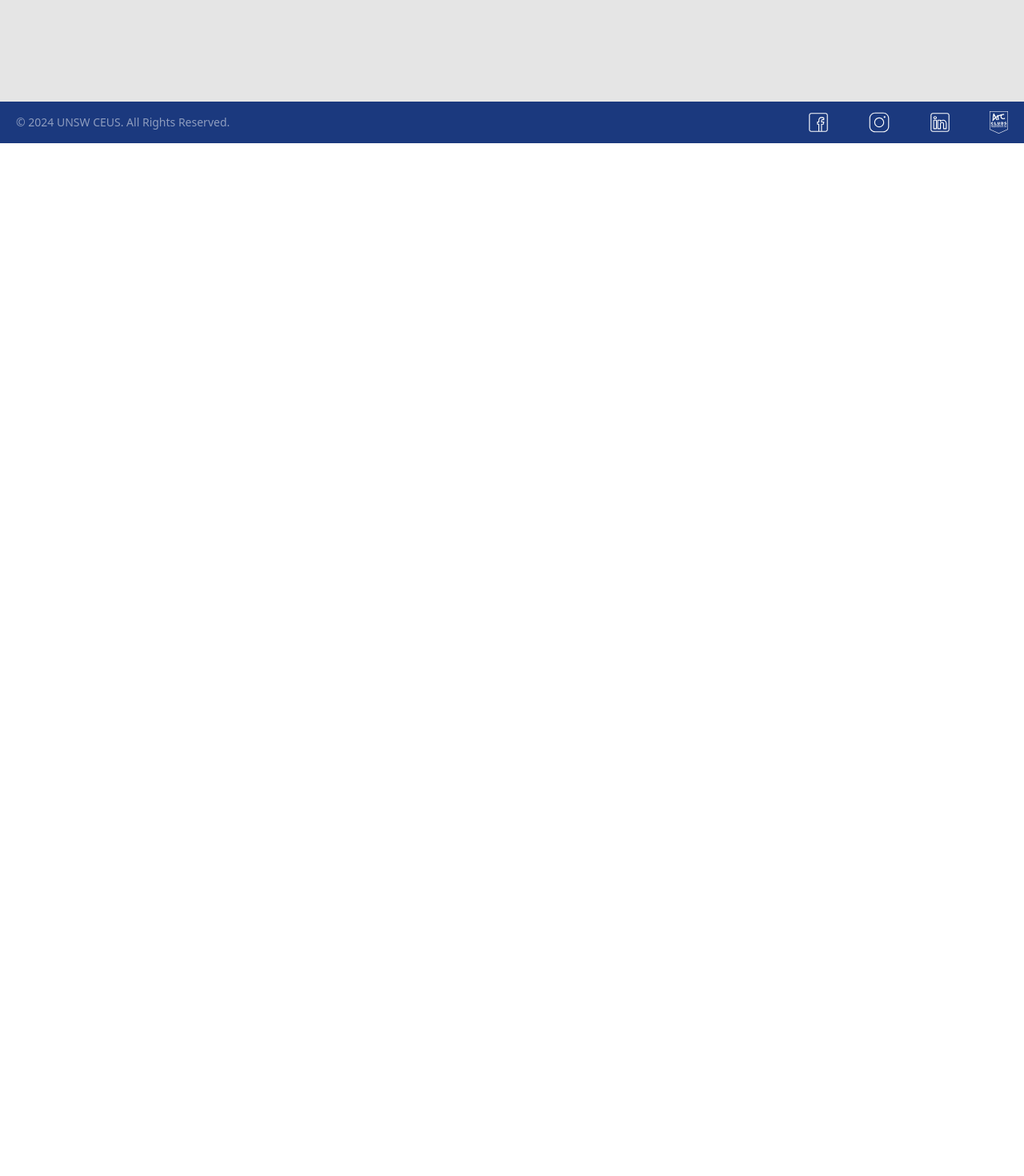
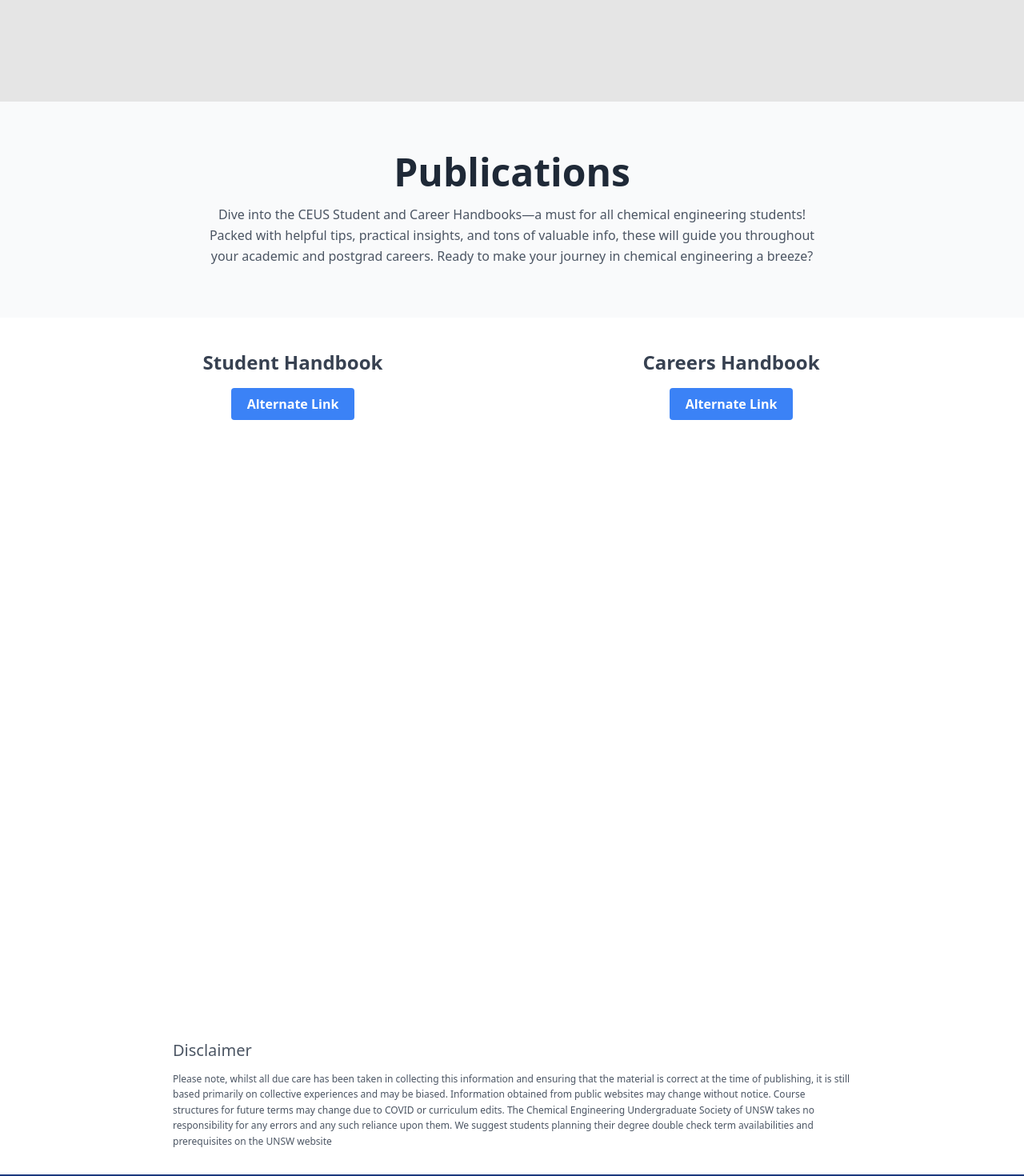
Before and after one commit to f1shyfang/CEUS_website, a React (Vite) app in the folder CEUS/: page / in a window 1280 px wide. Shown: the part 2040-3510 px from the top of the page at 80% size. Before the commit the page ends 2219 px from the top, so only its background shows below. Built offline with nearby package versions, Linux system fonts and the light colour scheme; grey boxes are pictures that could not be loaded.

Commit message:
added pubs and placeholders about to animate

```diff
--- a/CEUS/src/App.tsx
+++ b/CEUS/src/App.tsx
@@ -1,6 +1,7 @@
 // src/App.tsx - TEMPORARY CHANGE FOR TESTING
 import React from 'react';
 import Header from './layouts/Header';
+import PublicationsPage from './pages/PublicationsPage';
 import Footer from './layouts/Footer';
 import HomePage from './pages/HomePage'; // <-- Import HomePage
 
@@ -10,6 +11,8 @@ function App() {
       <Header />
       <main className="flex-grow"> {/* Removed container/padding here, let HomePage handle it */}
         <HomePage /> {/* <-- Render HomePage directly */}
+
+        <PublicationsPage />
       </main>
       <Footer />
     </div>
--- a/CEUS/src/pages/AboutPage.tsx
+++ b/CEUS/src/pages/AboutPage.tsx
@@ -0,0 +1,15 @@
+// src/pages/AboutPage.tsx
+import React from 'react';
+
+const AboutPage: React.FC = () => {
+  return (
+    <div className="container mx-auto px-6 py-12">
+      <h1 className="text-3xl font-bold text-center">About CEUS</h1>
+      <p className="text-center mt-4 text-gray-600">
+        (Content for this page is Work In Progress)
+      </p>
+      {/* Add more structure later when content is available */}
+    </div>
+  );
+};
+export default AboutPage;
--- a/CEUS/src/pages/ContactPage.tsx
+++ b/CEUS/src/pages/ContactPage.tsx
@@ -0,0 +1,15 @@
+// src/pages/ContactPage.tsx
+import React from 'react';
+
+const ContactPage: React.FC = () => {
+  return (
+    <div className="container mx-auto px-6 py-12">
+      <h1 className="text-3xl font-bold text-center">Contact Us</h1>
+       <p className="text-center mt-4 text-gray-600">
+        (Content for this page is Work In Progress)
+      </p>
+       {/* Add contact form/details later */}
+    </div>
+  );
+};
+export default ContactPage;
--- a/CEUS/src/pages/EventsPage.tsx
+++ b/CEUS/src/pages/EventsPage.tsx
@@ -0,0 +1,16 @@
+
+// src/pages/EventsPage.tsx
+import React from 'react';
+
+const EventsPage: React.FC = () => {
+  return (
+    <div className="container mx-auto px-6 py-12">
+      <h1 className="text-3xl font-bold text-center">Events</h1>
+       <p className="text-center mt-4 text-gray-600">
+        (Content for this page is Work In Progress)
+      </p>
+      {/* Add event listings/calendar later */}
+    </div>
+  );
+};
+export default EventsPage;
--- a/CEUS/src/pages/PublicationsPage.tsx
+++ b/CEUS/src/pages/PublicationsPage.tsx
@@ -0,0 +1,138 @@
+// src/pages/PublicationsPage.tsx
+import React from 'react';
+
+const PublicationsPage: React.FC = () => {
+  return (
+    // Main container for the page content
+    <div className="publications-page">
+
+      {/* --- Publication Header Section --- */}
+      {/* Translating .PublicationHeader styles */}
+      <section className="PublicationHeader text-center py-12 md:py-16 px-6 bg-gray-50">
+        {/* Translating .publicationTitle h1 styles */}
+        <h1 className="text-4xl md:text-5xl font-black mb-4 text-gray-800">
+          Publications
+        </h1>
+        {/* Translating .publicationBlurb p styles */}
+        <p className="publicationBlurb text-base text-gray-600 max-w-3xl mx-auto leading-relaxed">
+          Dive into the CEUS Student and Career Handbooks—a must for all
+          chemical engineering students!<br /> Packed with helpful tips,
+          practical insights, and tons of valuable info, these will
+          guide you throughout <br /> your academic and postgrad careers.
+          Ready to make your journey in chemical engineering a breeze?<br />
+        </p>
+      </section>
+
+      {/* --- Big Document Container --- */}
+      {/* Translating .BigDocContainer styles */}
+      <section className="BigDocContainer container mx-auto px-6 py-10 flex flex-wrap justify-center gap-8 lg:gap-12">
+
+        {/* --- Student Handbook Section --- */}
+        {/* Translating .StudentHandbookContain */}
+        <section id="section1" className="StudentHandbookContain flex flex-col items-center">
+           {/* Translating .StuHandTit */}
+          <h2 className="StuHandTit text-2xl font-semibold mb-4 text-gray-700">
+            Student Handbook
+          </h2>
+           {/* Translating .download-button */}
+          <div className="download-button mb-4">
+            <a
+              href="https://drive.google.com/file/d/1hL5kVOKKlCutbcbejMFE8ao5ylMuqWqj/view?usp=sharing"
+              target="_blank"
+              rel="noopener noreferrer"
+              className="inline-block bg-blue-500 hover:bg-blue-600 text-white font-bold py-2 px-5 rounded transition duration-200"
+            >
+              Alternate Link
+            </a>
+          </div>
+           {/* Translating .stuhand (adding margin) & PDF embed */}
+          <div className="stuhand mt-2">
+            {/* NOTE: PDF paths MUST be relative to the public folder */}
+            <object
+              data='/Student Handbook 2023.pdf' // Path from public folder
+              type="application/pdf"
+              width="500"
+              height="678"
+              aria-label="Student Handbook PDF Embed" // Accessibility
+            >
+              <iframe
+                src='/Student Handbook 2023.pdf' // Path from public folder
+                width="500"
+                height="678"
+                title="Student Handbook PDF Viewer" // Accessibility
+              >
+                <p className="p-4 bg-red-100 text-red-700">This browser does not support PDF embedding!</p>
+              </iframe>
+            </object>
+          </div>
+        </section>
+
+        {/* --- Careers Handbook Section --- */}
+         {/* Translating .CareerHandbookContain */}
+        <section id="section2" className="CareerHandbookContain flex flex-col items-center">
+           {/* Translating .CarHandTit */}
+          <h2 className="CarHandTit text-2xl font-semibold mb-4 text-gray-700">
+            Careers Handbook
+          </h2>
+           {/* Translating .download-button */}
+          <div className="download-button mb-4">
+            <a
+              href="https://drive.google.com/file/d/1aD-fqH9IADhLh9yeuZzlnBpjwmNS0Scs/view?usp=sharing"
+              target="_blank"
+              rel="noopener noreferrer"
+              className="inline-block bg-blue-500 hover:bg-blue-600 text-white font-bold py-2 px-5 rounded transition duration-200"
+            >
+              Alternate Link
+            </a>
+          </div>
+          {/* Translating .carhand (adding margin) & PDF embed */}
+          <div className="carhand mt-2">
+             {/* NOTE: PDF paths MUST be relative to the public folder */}
+            <object
+              data='/Careers Handbook 2023.pdf' // Path from public folder
+              type="application/pdf"
+              width="500"
+              height="678"
+              aria-label="Careers Handbook PDF Embed" // Accessibility
+            >
+              <iframe
+                src='/Careers Handbook 2023.pdf' // Path from public folder
+                width="500"
+                height="678"
+                title="Careers Handbook PDF Viewer" // Accessibility
+              >
+                <p className="p-4 bg-red-100 text-red-700">This browser does not support PDF embedding!</p>
+              </iframe>
+            </object>
+          </div>
+        </section>
+      </section>
+
+      {/* --- Disclaimer Section --- */}
+       {/* Translating .Disclaimer styles */}
+      <div className="Disclaimer max-w-4xl mx-auto px-6 py-8 text-gray-600">
+         {/* Translating .DisclaimerTitle */}
+        <h3 className="DisclaimerTitle text-xl font-medium mb-3">
+          Disclaimer
+        </h3>
+         {/* Translating .DisclaimerBlurb */}
+        <div className="DisclaimerBlurb text-xs leading-relaxed">
+          <p>
+            Please note, whilst all due care has been taken in collecting this information and
+            ensuring that the material is correct at the time of publishing, it is still based primarily
+            on collective experiences and may be biased. Information obtained from public
+            websites may change without notice. Course structures for future terms may change
+            due to COVID or curriculum edits.
+            The Chemical Engineering Undergraduate Society of UNSW takes no responsibility for
+            any errors and any such reliance upon them.
+            We suggest students planning their degree double check term availabilities and
+            prerequisites on the UNSW website
+          </p>
+        </div>
+      </div>
+
+    </div> // End of publications-page div
+  );
+};
+
+export default PublicationsPage;
```
